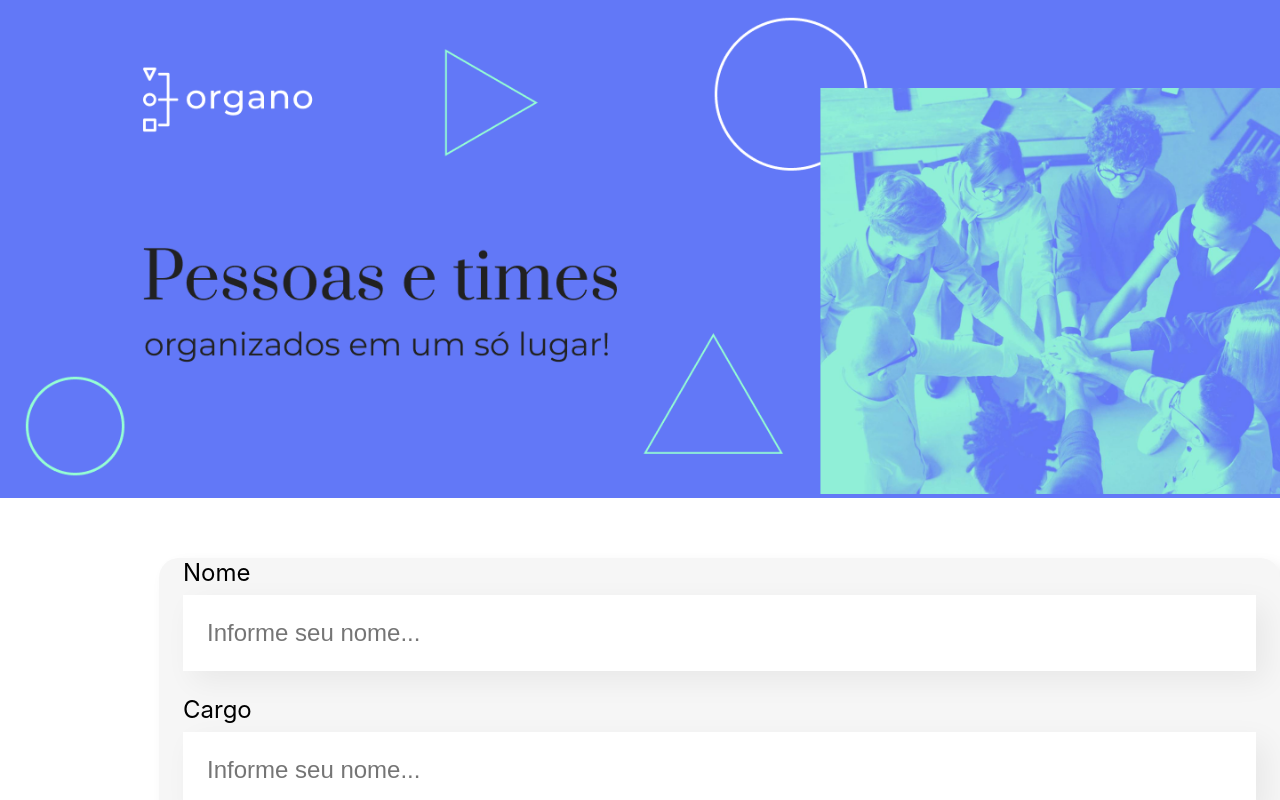
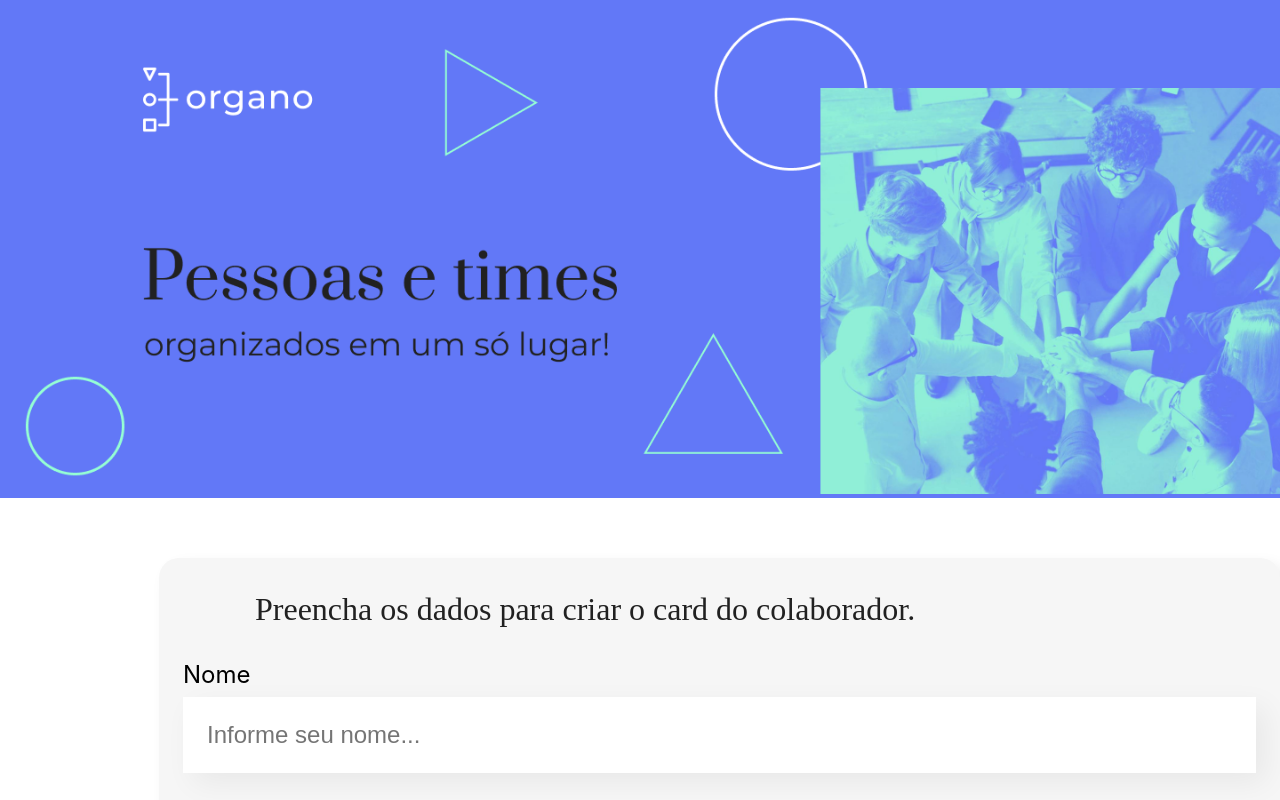
Before and after one commit to eduardorezzadori/desenvolvendo-com-react, a JavaScript app in the folder organograma/: page / in a window 1280 px wide. Shown: the top 800 px of the page. Built offline with nearby package versions, Linux system fonts and the light colour scheme; the HTML template or start-up script is replaced by a standard one.

Commit message:
criação do componente tittle1

```diff
--- a/organograma/src/components/CriarCard/index.js
+++ b/organograma/src/components/CriarCard/index.js
@@ -1,9 +1,11 @@
 import CampoTexto from "../CampoTexto"
+import Tittle1 from "../Tittle1"
 import "./CriarCard.css"
 
 const criarCard = () => {
     return (
         <div className="container-card-creater">
+            <Tittle1 />
             <CampoTexto label="Nome" msg="Informe seu nome..." />
             <CampoTexto label="Cargo" msg="Informe seu nome..." />
             <CampoTexto label="Imagem" msg="Informe o endereço da imagem..." />
--- /dev/null
+++ b/organograma/src/components/Tittle1/Tittle1.css
@@ -0,0 +1,10 @@
+p {
+    color: #212121;
+    font-family: Prata;
+    font-size: 32px;
+    font-style: normal;
+    font-weight: 400;
+    line-height: normal;
+    padding-top: 33px;
+    padding-left: 96px;
+}
--- /dev/null
+++ b/organograma/src/components/Tittle1/index.js
@@ -0,0 +1,11 @@
+import "./Tittle1.css"
+
+const Tittle1 = () => {
+    return (
+        <p>
+            Preencha os dados para criar o card do colaborador.
+        </p>
+    )
+}
+
+export default Tittle1
```
